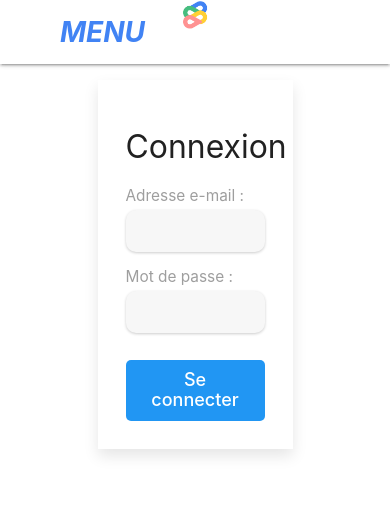
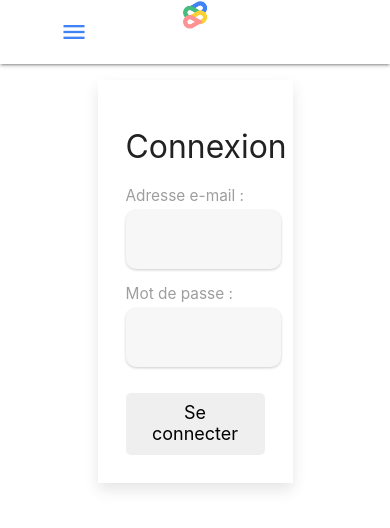
Before and after one commit to Pierrick2/res-rel-web-react, a React (Create React App) app: page /connexion in a window 390 px wide. Shown: the top 528 px of the page. Built offline with nearby package versions, Linux system fonts and the light colour scheme; the HTML template or start-up script is replaced by a standard one.

Commit message:
du responsive et gestion de menu burger + croix

```diff
--- a/src/components/Navbar/Navbar.jsx
+++ b/src/components/Navbar/Navbar.jsx
@@ -49,12 +49,22 @@ export default function Navbar() {
       <a href="#" data-target="mobile-demo" className="sidenav-trigger">
         <i className="material-icons">menu</i>
       </a>
+      <ul className="sidenav" id="mobile-demo">
+        <li>
+          <div className="sidenav-header">
+            {/* <Link to="/" className="brand-logo">
+              <img src={logo} alt="Logo res rel" />
+            </Link> */}
+            <a href="#" className="sidenav-close">
+              <i className="material-icons" id='close-btn'>close</i>
+            </a>
+          </div>
+        </li>
+        {auth.authState.authenticated ? authLinks : guestLinks}
+      </ul>
       <div className="menu hide-on-med-and-down">
         {auth.authState.authenticated ? authLinks : guestLinks}
       </div>
-      <ul className="sidenav" id="mobile-demo">
-        {auth.authState.authenticated ? authLinks : guestLinks}
-      </ul>
     </nav>
   );
 };
--- a/src/styles/AffichageRessources.scss
+++ b/src/styles/AffichageRessources.scss
@@ -4,14 +4,51 @@
   margin: 20px auto;
   padding: 10px 30px;
   box-shadow: lightgray 4px 4px 20px;
+
   img {
+    display: block;
+    margin: auto;
     width: 100%;
+    max-width: 300px;
+    height: auto;
+    margin-bottom: 20px;
   }
+
   h2 {
     margin-bottom: 0;
   }
+
   p {
     font-weight: 300;
     font-size: 16px;
   }
 }
+  @media screen and (max-width: 768px) {
+    .ressource-card {
+      width: 80%;
+      padding: 10px;
+    }
+    h2 {
+      font-size: 24px;
+      }
+      p {
+      font-size: 14px;
+      }
+  }
+
+  @media screen and (max-width: 480px) {
+    .ressource-card {
+      width: 100%;
+      padding: 10px;
+      margin: 0;
+      img {
+      width: 70%;
+      }
+      h2 {
+      font-size: 20px;
+      }
+      p {
+      font-size: 14px;
+      }
+      }
+}
--- a/src/styles/CreationRessource.scss
+++ b/src/styles/CreationRessource.scss
@@ -1,80 +1,105 @@
-$md-blue-500: #2196F3;
-$md-blue-700: #1976D2;
-$md-blue-900: #0D47A1;
-$md-grey-300: #E0E0E0;
-$md-grey-500: #9E9E9E;
-$md-white: #FFFFFF;
+$input-background: #f7f7f7;
 
-.ressource-card {
-    box-sizing: border-box;
-    width: 60%;
-    margin: 20px auto;
-    padding: 10px 30px;
-    box-shadow: lightgray 4px 4px 20px;
-    img {
-      width: 100%;
-    }
-    h2 {
-      margin-bottom: 0;
-    }
-    p {
-      font-weight: 300;
-      font-size: 16px;
-    }
-    }
+h4 {
+margin-bottom: 20px;
+text-align: center;
+}
 
-input[type="text"], input[type="file"] {
-  border: none;
-  border-bottom: 2px solid $md-grey-300;
-  outline: none;
-  font-size: 1.1rem;
-  padding: 0.5rem 0;
-  transition: border-color 0.3s;
-  margin-bottom: 0.5em;
+.signup {
+max-width: 50%;
+margin: 0 auto;
+margin-top: 2em;
+padding: 2rem;
+background-color: #fff;
+box-shadow: 0 0.5rem 1rem rgba(0, 0, 0, 0.1);
 
-  &:focus {
-    border-color: $md-blue-500;
+h1 {
+text-align: center;
+margin-bottom: 2rem;
+font-size: 2rem;
+}
+
+form {
+display: flex;
+flex-direction: column;
+.form-group {
+  display: flex;
+  flex-direction: column;
+  text-align: left;
+  margin-bottom: 10px;
+
+  label {
+    display: block;
+    font-size: 1rem;
+    font-weight: 600;
+    margin-bottom: 0.2rem;
+    color: rgba(0, 0, 0, 0.54);
+  }
+
+  label::after {
+    content: " *";
+    color: #f44336;
+  }
+
+  input[type="text"],
+  input[type="email"],
+  input[type="password"] {
+    width: 95%;
+    border: none;
+    border-radius: 4px;
+    box-shadow: 0px 1px 3px rgba(0, 0, 0, 0.2);
+    font-size: 1rem;
+    margin-bottom: 0.2rem;
+    outline: none;
+    background: $input-background;
+    padding: 0.8rem 0.6rem;
   }
 }
 
 button[type="submit"] {
-  background-color: $md-blue-500;
-  color: $md-white;
+  width: 100%;
+  font-size: 1.2rem;
+  padding: 0.8rem;
   border: none;
   border-radius: 4px;
-  font-size: 1.2rem;
-  font-weight: 500;
-  padding: 0.5rem 1rem;
+  margin-top: 1rem;
   cursor: pointer;
-  transition: background-color 0.3s;
-  margin-top: 1em;
-  display: block;
-  margin: 0 auto;
-
+  background-color: #1976d2;
+  color: #fff;
+  transition: background-color 0.3s ease;
 
   &:hover {
-    background-color: $md-blue-700;
+    background-color: #1565c0;
   }
-
-  &:active {
-    background-color: $md-blue-900;
+}
+}
+}
+@media screen and (max-width: 768px) {
+  .signup {
+  max-width: 95%;
+  padding: 1rem;
+  h1 {
+    font-size: 1.5rem;
   }
 }
 
-select {
-    width: 100%;
-    padding: 0.5rem;
-    border: none;
-    border-bottom: 2px solid #E0E0E0;
-    font-size: 1.1rem;
-    margin-bottom: 1rem;
-    outline: none;
-    background: transparent;
-    appearance: none;
-    -webkit-appearance: none;
-    -moz-appearance: none;
-  }
+form {
+.form-group {
+input[type="text"],
+input[type="email"],
+input[type="password"] {
+font-size: 0.8rem;
+padding: 0.6rem;
+}
+label {
+  font-size: 0.9rem;
+}
+}
 
-  select:focus {
-    border-color: #2196F3;
-  }
+button[type="submit"] {
+font-size: 1rem;
+padding: 0.6rem;
+margin-top: 0.5rem;
+}
+}
+}
--- a/src/styles/Inscription.scss
+++ b/src/styles/Inscription.scss
@@ -40,7 +40,7 @@ h4 {
         input[type="text"],
         input[type="email"],
         input[type="password"] {
-          width: 100%;
+          width: 95%;
           border: none;
           border-radius: 10px;
           box-shadow: 0px 1px 3px rgba(0, 0, 0, 0.2);
@@ -62,3 +62,28 @@ h4 {
       }
     }
   }
+
+
+  @media screen and (max-width: 768px) {
+    .signup {
+      max-width: 95%;
+      padding: 1rem;
+    }
+
+    form {
+      .form-group {
+        input[type="text"],
+        input[type="email"],
+        input[type="password"] {
+          font-size: 12px;
+          padding: 0.6rem;
+        }
+      }
+
+      button[type="submit"] {
+        font-size: 1rem;
+        padding: 0.6rem;
+        margin-top: 0.5rem;
+      }
+    }
+  }
--- a/src/styles/Navbar.scss
+++ b/src/styles/Navbar.scss
@@ -1,5 +1,5 @@
 @import "materialize-css/dist/css/materialize.min.css";
-
+@import url('https://fonts.googleapis.com/icon?family=Material+Icons');
 nav {
   display: flex;
   gap: 10px;
@@ -87,6 +87,14 @@ nav {
   .sidenav .divider {
     margin: 8px 0;
   }
+  #close-btn {
+    position: absolute;
+    top: 10px;
+    right: 10px;
+    font-size: 24px;
+    cursor: pointer;
+    color: #4183f4;
+  }
   .side-menu-query {
     display: none;
   }
--- a/src/styles/Relations.scss
+++ b/src/styles/Relations.scss
@@ -1,13 +1,18 @@
+$search-background: #f7f7f7;
+
 .search {
   margin-top: 60px;
   max-width: 80%;
-    margin: auto;
+  margin-left: 150px;
+
   h1 {
     margin-bottom: 20px;
   }
+
   .search-form {
     display: flex;
     margin-bottom: 20px;
+
     input[type="text"] {
       flex: 1;
       padding-left: 10px;
@@ -17,6 +22,7 @@
       box-shadow: 0px 1px 3px rgba(0, 0, 0, 0.2);
       margin: 0;
     }
+
     button[type="submit"] {
       background-color: #46BD7F;
       color: #fff;
@@ -27,23 +33,28 @@
       box-shadow: 0px 1px 3px rgba(0, 0, 0, 0.2);
       cursor: pointer;
       transition: background-color 0.3s ease;
+
       &:hover {
         background-color: #2D7A52;
       }
     }
   }
+
   .search-results {
-      display: block;
+    display: flex;
+    flex-wrap: wrap;
     justify-content: center;
     align-items: center;
-      gap: 30px;
+    margin-left: 70px;
+
     .search-result {
       border-radius: 5px;
       text-align: center;
       box-sizing: border-box;
       margin: 2em 0.8em;
-         padding: 10px 30px;
+      padding: 5px 3px;
       box-shadow: lightgray 4px 4px 20px;
+      flex-basis: calc(33.33% - 1.6em);
 
       img {
         width: 150px;
@@ -51,12 +62,15 @@
         border-radius: 50%;
         margin-bottom: 10px;
       }
+
       h2 {
         margin-bottom: 10px;
       }
+
       .buttons {
         display: flex;
         justify-content: center;
+
         button {
           padding: 10px 20px;
           border: none;
@@ -65,11 +79,51 @@
           cursor: pointer;
           transition: background-color 0.3s ease;
           margin: 5px;
-            }
-            &.btn-see-ressources{
+
+          &.btn-see-ressources {
             background-color: #46bd7f;
           }
         }
       }
     }
   }
+}
+  // Media queries
+
+  @media only screen and (max-width: 1320px) {
+    .search {
+      margin-left: 0;
+      .search-results {
+        .search-result {
+          flex-basis: calc(50% - 1.6em);
+        }
+      }
+    }
+  }
+
+  @media only screen and (max-width: 768px) {
+    .search {
+      margin-left: 0;
+      .search-form {
+        flex-direction: column;
+
+        input[type="text"] {
+          border-radius: 5px;
+          margin-bottom: 10px;
+          font-size: 14px;
+          padding: 5px;
+        }
+
+        button[type="submit"] {
+          border-radius: 5px;
+        }
+      }
+
+      .search-results {
+        .search-result {
+          flex-basis: calc(50% - 1.6em);
+          margin: 0;
+        }
+      }
+    }
+  }
```
Lines whose indentation alone changed are shown as unchanged.
